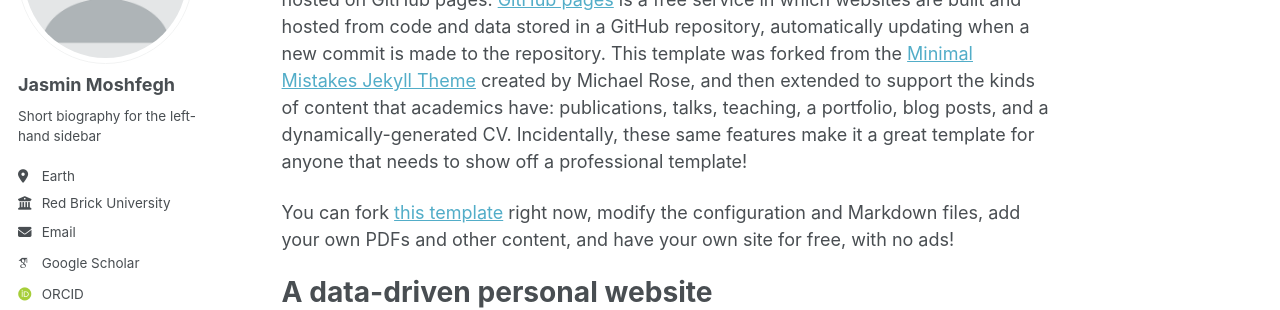
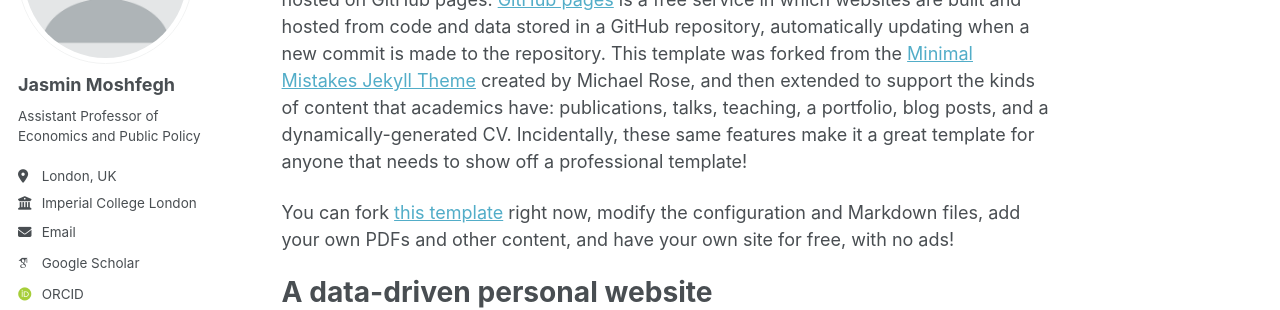
Before and after one commit to jasminmoshfegh/jasminmoshfegh.github.io, a Jekyll site: the page built from _pages/about.md, in a window 1280 px wide. Shown: the part 210-520 px from the top of the page. Built offline with Jekyll 4.4.1, drawn with Linux system fonts in a browser that asks for light colours; some web fonts are replaced; a script that is not in the unit is left out.

Commit message:
Update _config.yml

```diff
--- a/_config.yml
+++ b/_config.yml
@@ -26,9 +26,9 @@ author:
   avatar           : "profile.png"
   name             : "Jasmin Moshfegh"
   pronouns         : # example: "she/her"
-  bio              : "Short biography for the left-hand sidebar"
-  location         : "Earth"
-  employer         : "Red Brick University"
+  bio              : "Assistant Professor of Economics and Public Policy"
+  location         : "London, UK"
+  employer         : "Imperial College London"
   uri              : # URL
   email            : "none@example.org"
 
```
